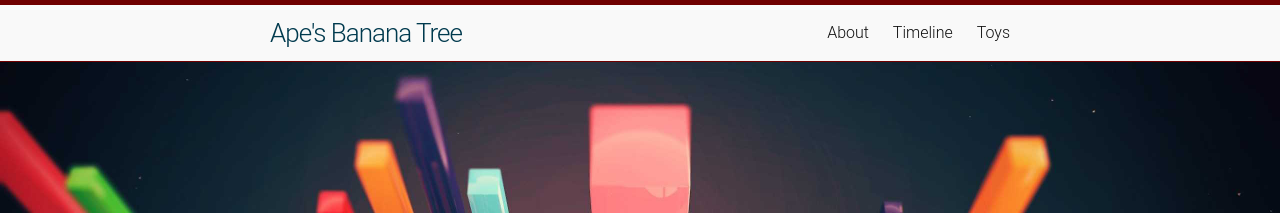
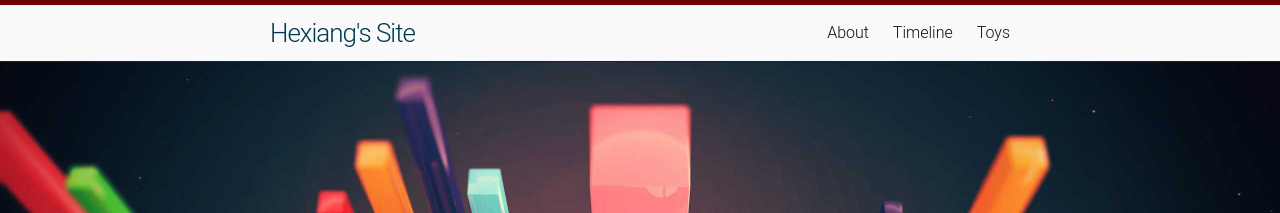
Before and after one commit to danielyou0230/danielyou0230.github.io, a Jekyll site: the page built from index.html, in a window 1280 px wide and 900 px high. Shown: the top 213 px of the window. Built offline with Jekyll 4.4.1, drawn with Linux system fonts in a browser that asks for light colours; the list of posts is cut into pages by our own code; some of the changed text lies outside the part shown.

Commit message:
Change the site name

```diff
--- a/_config.yml
+++ b/_config.yml
@@ -1,5 +1,5 @@
 # Site settings
-title: Ape's Banana Tree
+title: Hexiang's Site
 description: A simple site for Hexiang's public announcements, tech/non-tech posts and personal updates
 background: /images/background/background-cube.jpg
 
```
Also changed, not shown: _drafts/ray-tracing.md (+3 -0 lines).
